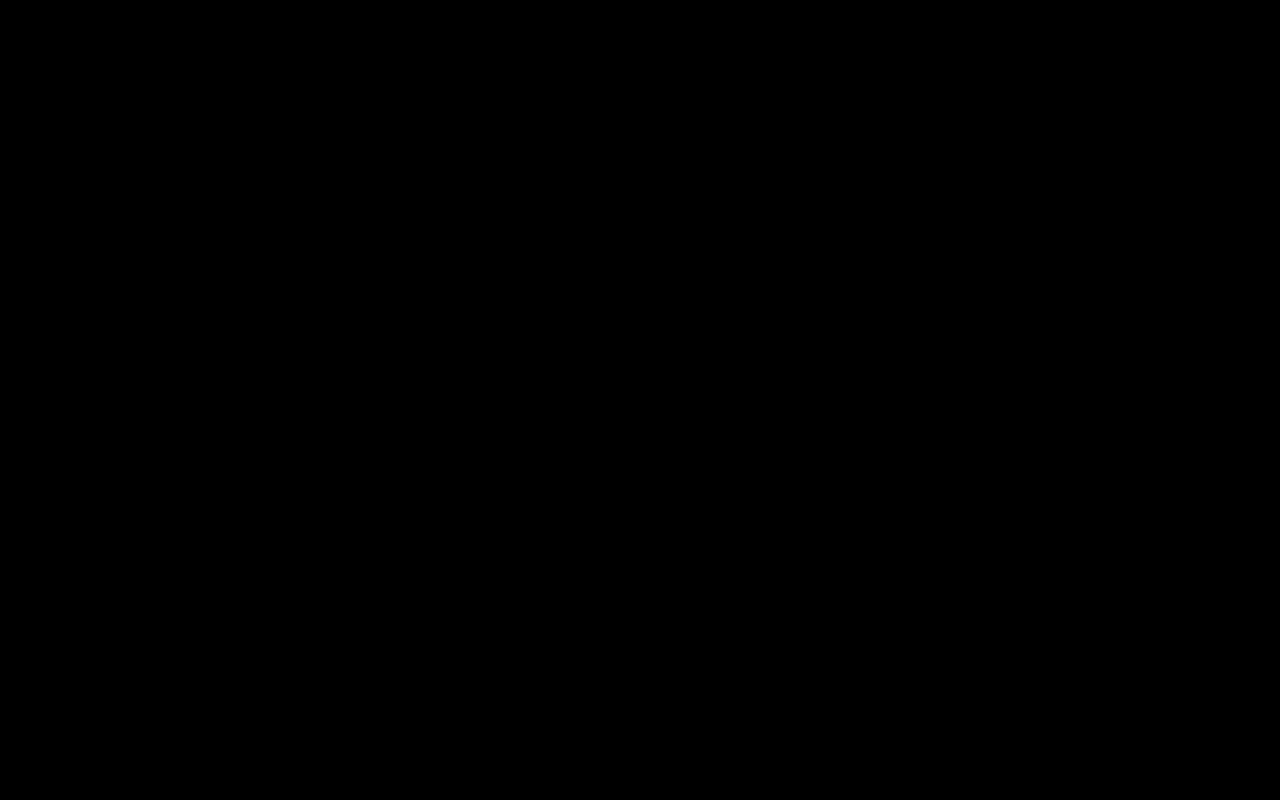
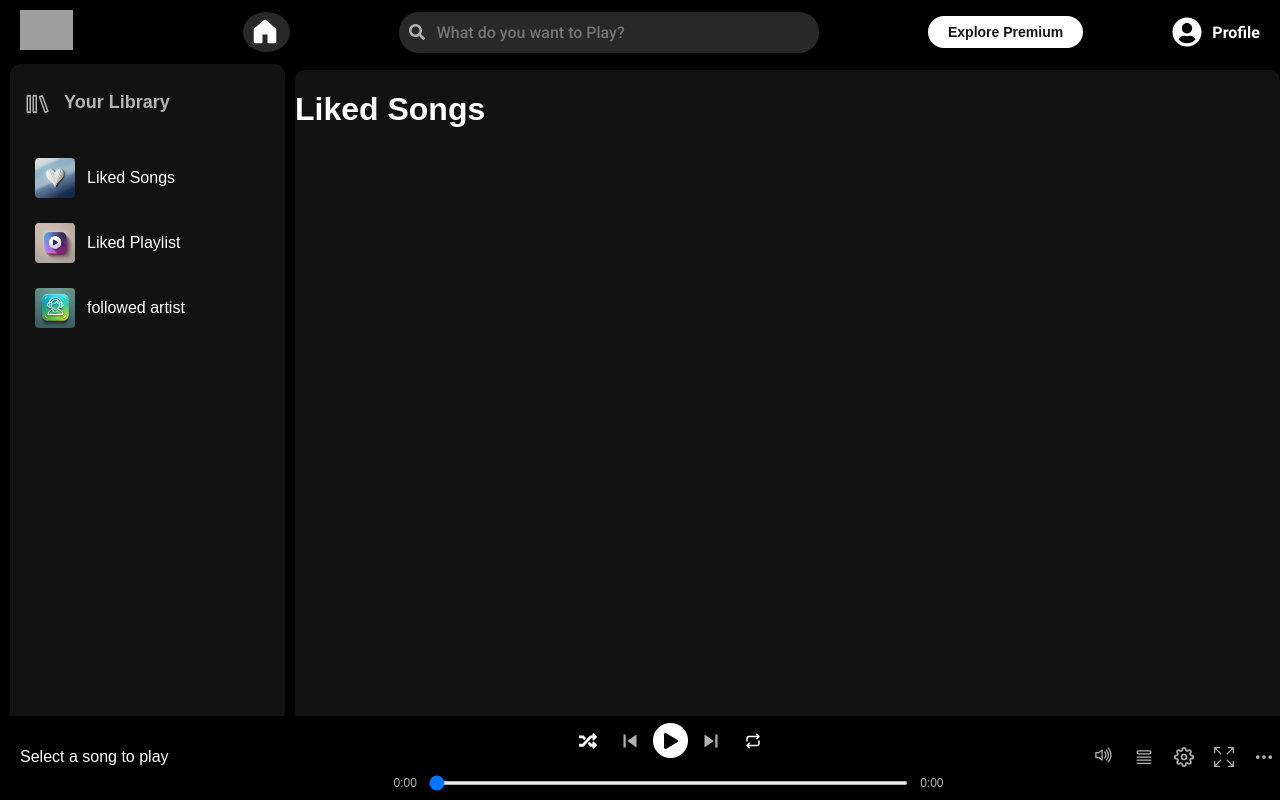
Before and after one commit to ThusalDilhara/Spotify-Clone-FrontEnd, a React (Vite) app: page /likedSong in a window 1280 px wide. Before the commit this address had no page. Built offline with nearby package versions, Linux system fonts and the light colour scheme; grey boxes are pictures that could not be loaded.

Commit message:
finalize like song function

```diff
--- a/src/App.jsx
+++ b/src/App.jsx
@@ -10,22 +10,23 @@
 import { Footer } from "./components/Footer";
 import ArtistPage from "./components/ArtistPage";
 import { ToastContainer } from "react-toastify";
+import LikedSongPage from "./components/LikedSongPage";
 
 function App() {
   const updateSongRef = useRef(null);
   return (
     <div className="App">
      <ToastContainer
-  position="top-right"
-  autoClose={1000}
+     position="top-right"
+     autoClose={1000}
 
-  style={{
+   style={{
     marginTop: "50px",
     zIndex: "9999",
     fontFamily: "'Helvetica Neue', sans-serif",
     fontSize: "12px",
   }}
-/>
+  />
 
       <BrowserRouter>
         <Routes>
@@ -62,8 +63,19 @@
                 />
                 <MusicPlayer
                   updateSong={(fn) => (updateSongRef.current = fn)}/>
-           </div>
+            </div>
            } />
+           <Route path="/likedSong" element={
+              <div>
+              <Header />
+              <Sidebar />
+              <LikedSongPage/>
+                 <MusicPlayer
+                   updateSong={(fn) => (updateSongRef.current = fn)}/>
+             </div>
+             } />
+
+
 
         </Routes>
       </BrowserRouter>
--- /dev/null
+++ b/src/components/LikedSongPage.jsx
@@ -0,0 +1,18 @@
+import React from 'react'
+import '../styles/ArtistPage.css'
+
+const LikedSongPage = () => {
+  return (
+    <div className='artist'>
+      <h1>Liked Songs</h1>
+
+
+
+
+
+
+    </div>
+  )
+}
+
+export default LikedSongPage;
```
Also changed, not shown: src/components/ArtistPage.jsx (+4 -4 lines).
